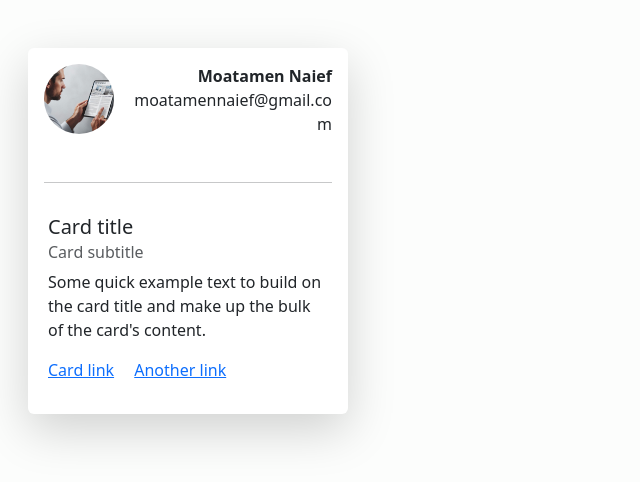
After one commit to moatamen12/news-letter_website, a PHP site: page /accounte.html in a window 1280 px wide. The commit adds this page. Shown: the top 482 px of the page, without its empty margins (0-640 px from the left). Run offline with PHP 8.4, Linux system fonts and the light colour scheme; some libraries are stand-ins or nearby versions.

Commit message:
redesign

```diff
--- /dev/null
+++ b/accounte.html
@@ -0,0 +1,66 @@
+<!doctype html>
+<html lang="en">
+  <head>
+    <meta charset="utf-8">
+    <meta name="viewport" content="width=device-width, initial-scale=1">
+    <title>Tech News Letter</title>
+    <script src="https://kit.fontawesome.com/fc7e8d802d.js" crossorigin="anonymous"></script>
+    <link href="https://cdn.jsdelivr.net/npm/bootstrap@5.3.3/dist/css/bootstrap.min.css" rel="stylesheet" integrity="sha384-QWTKZyjpPEjISv5WaRU9OFeRpok6YctnYmDr5pNlyT2bRjXh0JMhjY6hW+ALEwIH" crossorigin="anonymous">
+    <link rel="stylesheet" href="style.css">
+
+</head>
+  <body>
+
+
+    <section class="container mx-3 my-5 ">
+        <div class="card border-0 shadow-lg" style="width: 20rem;">
+            <div class="row p-3 ">
+              <!-- user img/email/name -->
+                <div class="col-md-3 mb-5  ">
+                    <div class="overflow-heden">
+                        <img src="assets/images/BACKGROUND.jpeg" class="cirular-img" alt="Profile Image">
+                    </div>
+                </div>
+
+                <div class="col-md-9 align-items-cente text-end">
+                    <P style="font-weight: bold;" class="mb-0 ">Moatamen Naief</P>
+                    <p > moatamennaief@gmail.com </p>
+                </div>
+
+                <div class="col-12">
+                        <div class="flex-grow-1 mb-3"><hr class="m-0"></div>
+                </div>
+
+
+                <div class="card-body">
+
+                    <h5 class="card-title">Card title</h5>
+                    <h6 class="card-subtitle mb-2 text-body-secondary">Card subtitle</h6>
+                    <p class="card-text">Some quick example text to build on the card title and make up the bulk of the card's content.</p>
+                    <a href="#" class="card-link">Card link</a>
+                    <a href="#" class="card-link">Another link</a>
+                </div>
+            </div>
+        </div>
+    </section>
+
+    <!-- <ul class="nav nav-pills">
+        <li class="nav-item">
+          <a class="nav-link active" aria-current="page" href="#">Active</a>
+        </li>
+        <li class="nav-item">
+          <a class="nav-link" href="#">Link</a>
+        </li>
+        <li class="nav-item">
+          <a class="nav-link" href="#">Link</a>
+        </li>
+        <li class="nav-item">
+          <a class="nav-link disabled" aria-disabled="true">Disabled</a>
+        </li>
+    </ul> -->
+
+
+
+
+</body>
+</html>
--- a/style.css
+++ b/style.css
@@ -16,11 +16,10 @@ body{
     width: 100%;
     z-index: 1000;
     background-color: var(--primary-bg) !important;
-    color: var(--primary-text) !important;
 }
 
-.navbar-custom .nav-link {
-    color: var(--primary-text) !important;
+.navbar-custom .nav-link:hover{
+    color: var(--btn-hover) !important;
 }
 
 .navbar-custom .navbar-brand {
@@ -59,30 +58,54 @@
 
 
 /* prev artecales style */
-.main-card{
-    min-height: 400px;
-    max-height: 400px;
-    /* border: none; */
-    border-radius: 10px;
+.card-img{
+    object-fit: cover;
+    width: 100%;
+    height: 100%;
 }
-.secondary-card{
-    min-height: 250px;
-    max-height: 250px;
-    overflow: hidden;
-     border: none;
-}
+
+
+
+
+
+
+
+
+
+
+
+
+
+
+
+
+
 
 .mrgn{
     margin-top: 100px;
+    margin-bottom:100px ;
 }
+
+
+
+
+/* for the accounte page */
+.cirular-img{
+    border-radius: 50%;
+    width: 70px;
+    height: 70px;
+    object-fit: cover;
+}
+
+
 
 
 
 
 /* PAGE COLOR THEME */
 :root {
-    --primary-bg: #fefffe;
-    --secoundary-bg: rgba(254, 255, 254, 0.87);;
+    --primary-bg: rgb(252,253,252);
+    --secoundary-bg: rgb(252,253,252);
     --primary-text: #354154;
     --btn-color: #2bb2a9;
     --btn-hover: #59aca6;
--- a/utility/footer.php
+++ b/utility/footer.php
@@ -1,5 +1,5 @@
 <!--  footer-->
-<footer class="bg-dark text-light py-4 ">
+<footer class="bg-dark text-light py-4 mt-auto mt-5">
         <div class="container">
             <div class="row">
 
```
Also changed, not shown: index.php (+0 -25 lines), utility/header.php (+4 -4 lines).
